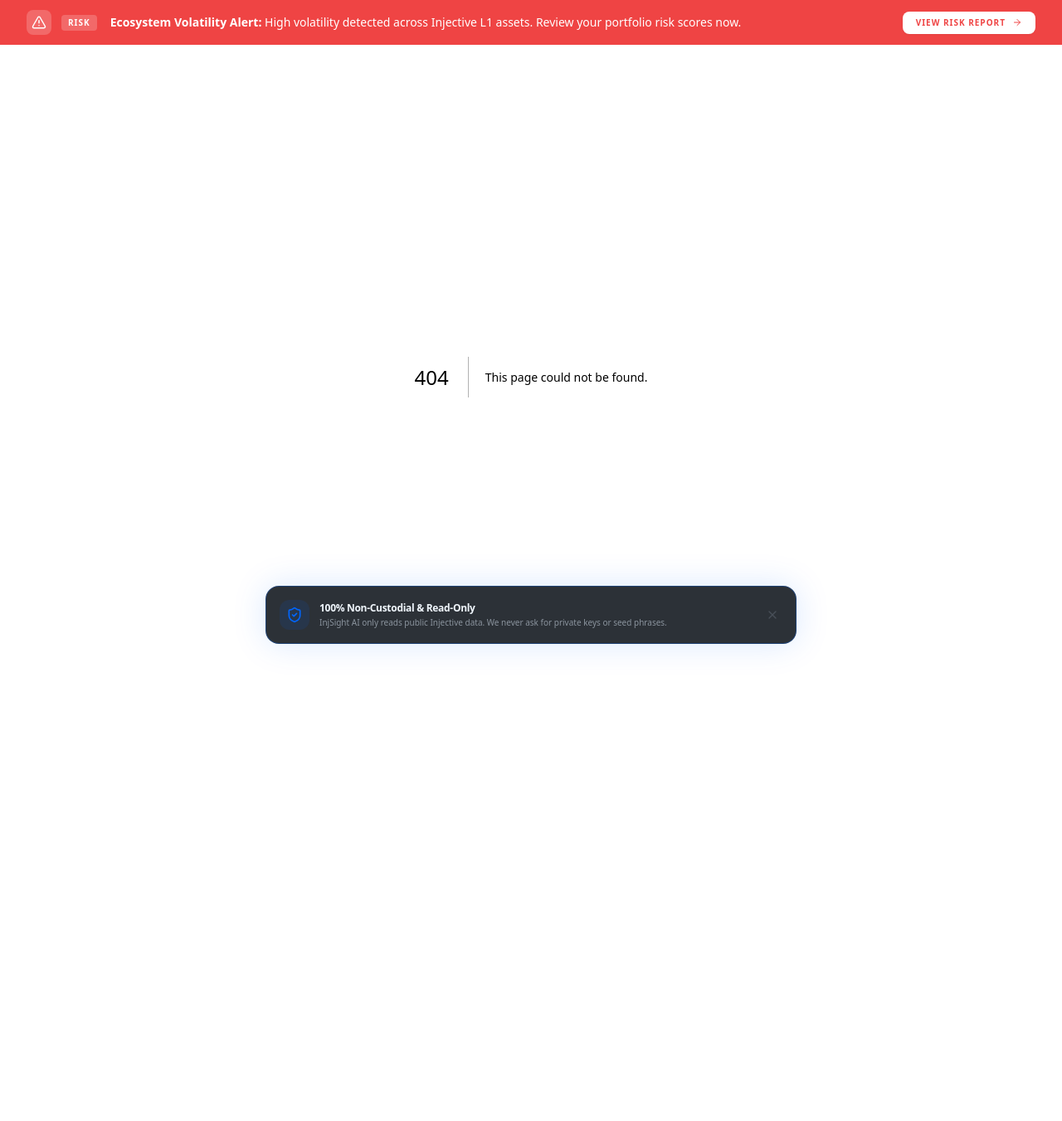
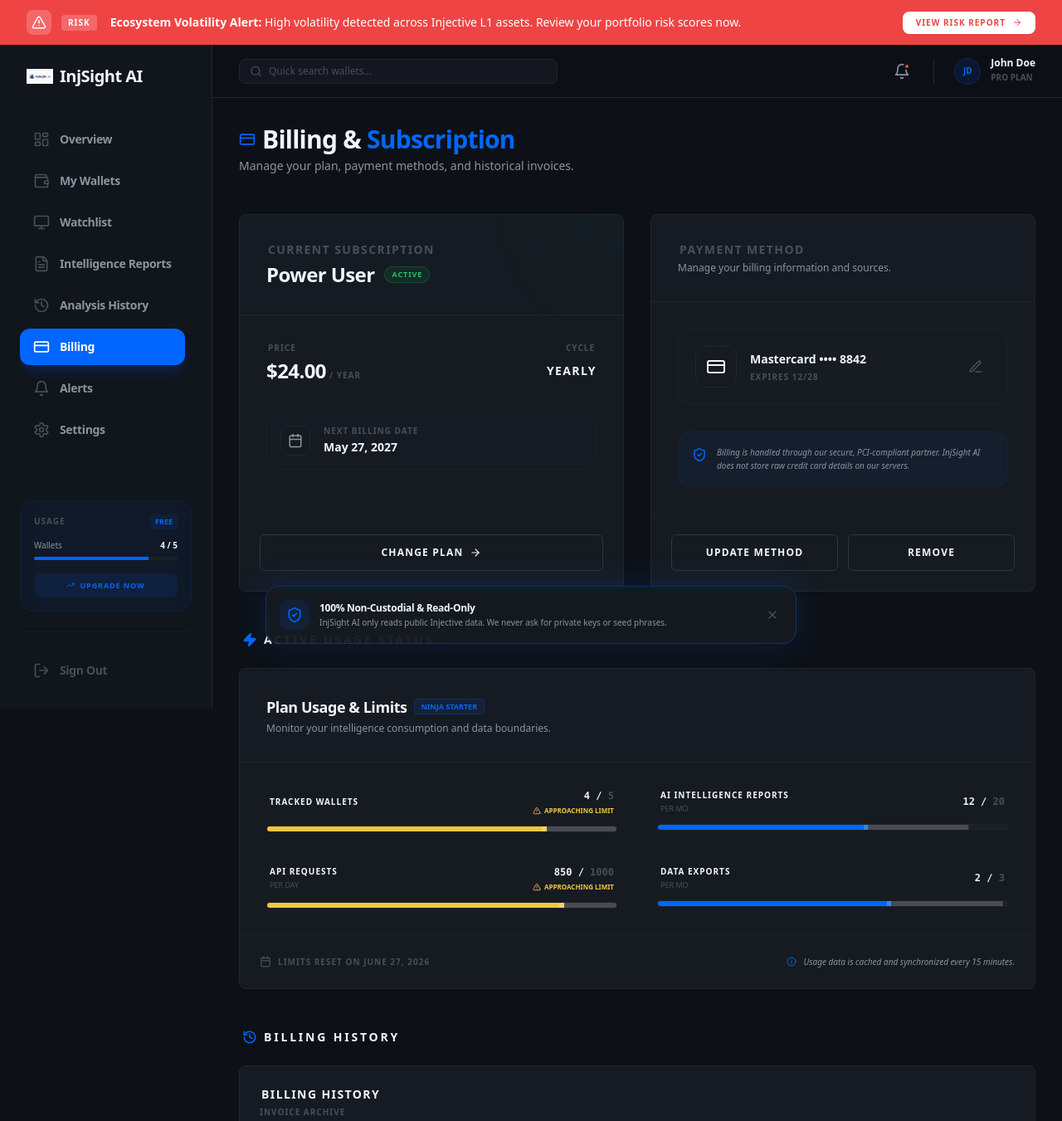
Before and after one commit to mokwathedeveloper/injsight-ai, a Next.js app in the folder frontend/: page /dashboard/billing in a window 1280 px wide. Before the commit this address had no page. Shown: the top 1351 px of the page at 83% size. Before the commit the page ends 854 px from the top, so only its background shows below. Built offline with nearby package versions, Linux system fonts and the light colour scheme.

Commit message:
feat: implement billing dashboard page and components

```diff
--- /dev/null
+++ b/frontend/app/dashboard/billing/page.tsx
@@ -0,0 +1,77 @@
+"use client";
+
+import * as React from "react";
+import { AppShell } from "@/components/dashboard/AppShell";
+import { BillingSummaryCard } from "@/components/dashboard/BillingSummaryCard";
+import { PaymentMethodCard } from "@/components/dashboard/PaymentMethodCard";
+import { BillingHistoryTable } from "@/components/dashboard/BillingHistoryTable";
+import { PlanLimitCard } from "@/components/dashboard/PlanLimitCard";
+import { LimitUpgradePrompt } from "@/components/dashboard/LimitUpgradePrompt";
+import { MOCK_BILLING_DATA } from "@/data/billing-mock";
+import { CreditCard, History, ShieldCheck, Zap } from "lucide-react";
+
+export default function BillingPage() {
+  const data = MOCK_BILLING_DATA;
+
+  return (
+    <AppShell>
+      <div className="space-y-12 animate-in fade-in duration-700">
+        {/* Page Header */}
+        <div className="space-y-1">
+          <div className="flex items-center gap-2 text-primary">
+            <CreditCard size={20} />
+            <h1 className="text-2xl sm:text-3xl font-extrabold text-text-primary tracking-tight">
+              Billing & <span className="text-primary">Subscription</span>
+            </h1>
+          </div>
+          <p className="text-text-secondary text-sm">
+            Manage your plan, payment methods, and historical invoices.
+          </p>
+        </div>
+
+        <div className="grid grid-cols-1 lg:grid-cols-12 gap-8">
+           {/* Summary & Payment */}
+           <div className="lg:col-span-6 h-full">
+              <BillingSummaryCard summary={data.summary} />
+           </div>
+           <div className="lg:col-span-6 h-full">
+              <PaymentMethodCard method={data.paymentMethod} />
+           </div>
+
+           {/* Usage & Limits - Reused from Feature 27 */}
+           <div className="lg:col-span-12 space-y-6 pt-4">
+              <div className="flex items-center gap-2 text-text-primary px-1">
+                 <Zap size={18} className="text-primary fill-primary" />
+                 <h3 className="text-sm font-bold uppercase tracking-[0.2em]">Active Usage Status</h3>
+              </div>
+              <PlanLimitCard />
+              {data.summary.currentPlan === "free" && <LimitUpgradePrompt />}
+           </div>
+
+           {/* Invoices */}
+           <div className="lg:col-span-12 pt-4">
+              <div className="flex items-center gap-2 text-text-primary px-1 mb-6">
+                 <History size={18} className="text-primary" />
+                 <h3 className="text-sm font-bold uppercase tracking-[0.2em]">Billing History</h3>
+              </div>
+              <BillingHistoryTable invoices={data.invoices} />
+           </div>
+        </div>
+
+        {/* Security / Partner info */}
+        <div className="p-8 border-t border-border/50 text-center space-y-4">
+           <div className="flex justify-center gap-6">
+              <div className="flex items-center gap-2 text-[10px] font-bold text-text-disabled uppercase">
+                 <ShieldCheck size={14} className="text-success" />
+                 <span>PCI-DSS Level 1 Compliant</span>
+              </div>
+              <div className="flex items-center gap-2 text-[10px] font-bold text-text-disabled uppercase">
+                 <div className="w-1.5 h-1.5 rounded-full bg-primary" />
+                 <span>Secure Injective Native Payments</span>
+              </div>
+           </div>
+        </div>
+      </div>
+    </AppShell>
+  );
+}
--- a/frontend/components/dashboard/AppShell.tsx
+++ b/frontend/components/dashboard/AppShell.tsx
@@ -17,9 +17,9 @@ import {
   Zap,
   FileText,
   Monitor,
-  TrendingUp
-} from "lucide-react";
-import { cn } from "@/lib/utils";
+  TrendingUp,
+  CreditCard
+  } from "lucide-react";import { cn } from "@/lib/utils";
 import { Button } from "@/components/ui/Button";
 
 interface NavItemProps {
@@ -58,6 +58,7 @@ export function AppShell({ children }: { children: React.ReactNode }) {
     { href: "/dashboard/watchlist", icon: Monitor, label: "Watchlist" },
     { href: "/dashboard/reports", icon: FileText, label: "Intelligence Reports" },
     { href: "/dashboard/history", icon: History, label: "Analysis History" },
+    { href: "/dashboard/billing", icon: CreditCard, label: "Billing" },
     { href: "/dashboard/alerts", icon: Bell, label: "Alerts" },
     { href: "/dashboard/settings", icon: Settings, label: "Settings" },
   ];
```
